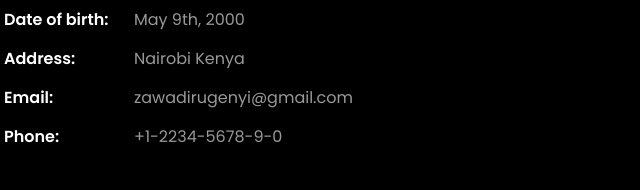
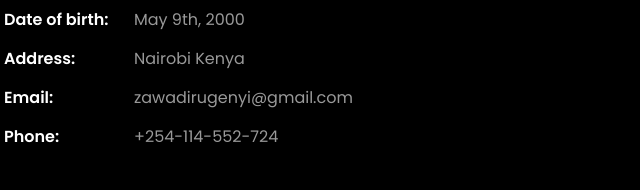
Before and after one commit to Zawadirugenyi/Myprofile, a plain HTML site: page index.html in a window 1280 px wide. Shown: the part 1120-1310 px from the top of the page, 589-1229 px from the left. Drawn offline with Linux system fonts and the light colour scheme; animation ran at ten frames a second; files whose address does not match are found by name.

Commit message:
save changes

```diff
--- a/index.html
+++ b/index.html
@@ -108,7 +108,7 @@
 		            	<li class="d-flex"><span>Date of birth:</span> <span>May 9th, 2000</span></li>
 		            	<li class="d-flex"><span>Address:</span> <span>Nairobi Kenya</span></li>
 		            	<li class="d-flex"><span>Email:</span> <span>zawadirugenyi@gmail.com</span></li>
-		            	<li class="d-flex"><span>Phone: </span> <span>+1-2234-5678-9-0</span></li>
+		            	<li class="d-flex"><span>Phone: </span> <span>+254-114-552-724</span></li>
 		            </ul>
 		          </div>
 		        </div>
```
